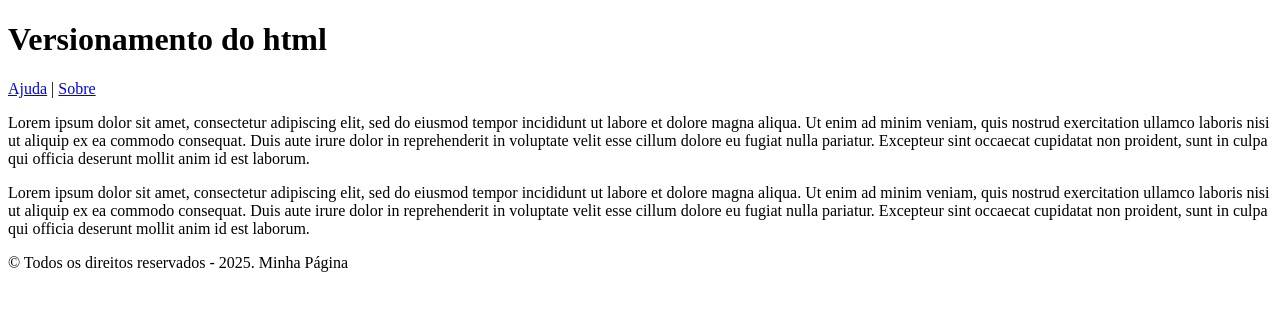
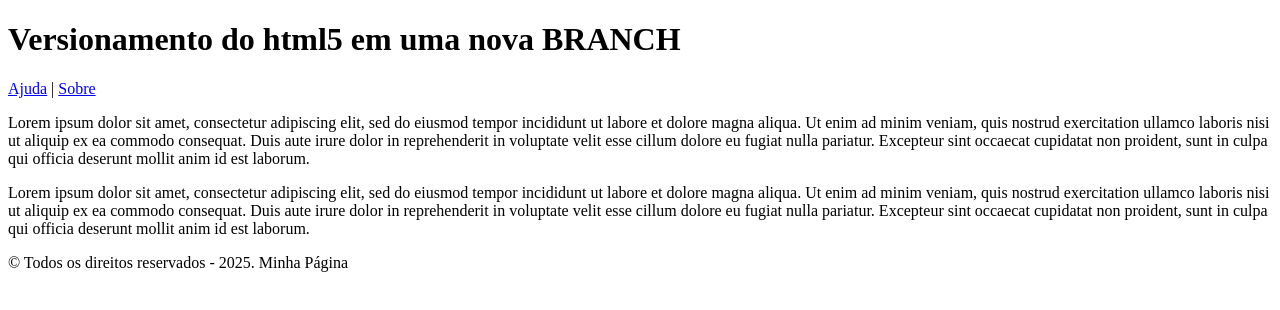
Before and after one commit to Eric-devops-tech/FRONT-1TDSPB-AULA-01-1sem, a plain HTML site: page index.html in a window 1280 px wide. Drawn offline with Linux system fonts and the light colour scheme.

Commit message:
título principal alterado.

```diff
--- a/index.html
+++ b/index.html
@@ -22,7 +22,7 @@ Quando um DOCTYPE está ausente ou é inválido, o navegador entra em "quirks mo
 	 </head>
 	 <body>
 	     <header>
-		     <h1>Versionamento do html </h1>
+		     <h1>Versionamento do html5 em uma nova BRANCH </h1>
 			<nav>
 			    <a href="#">Ajuda</a> |
 				<a href="#">Sobre</a>
```
